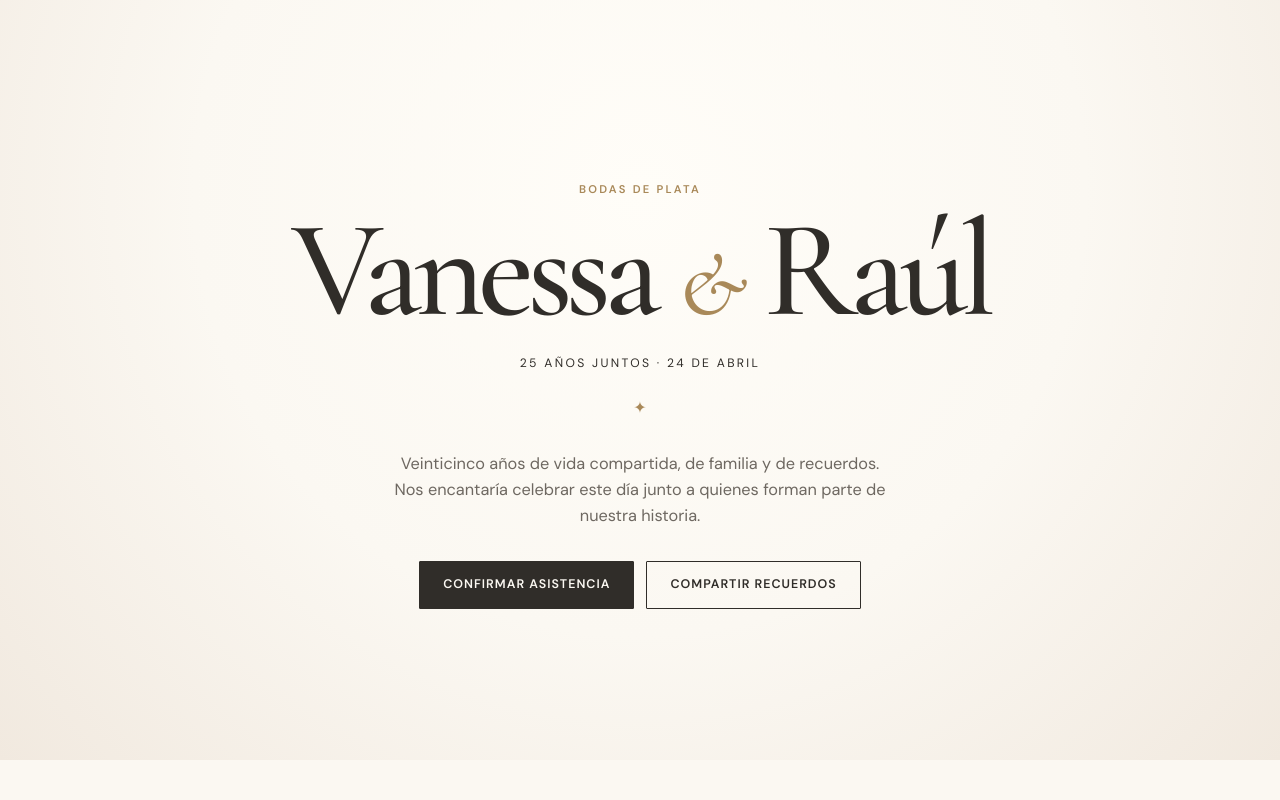
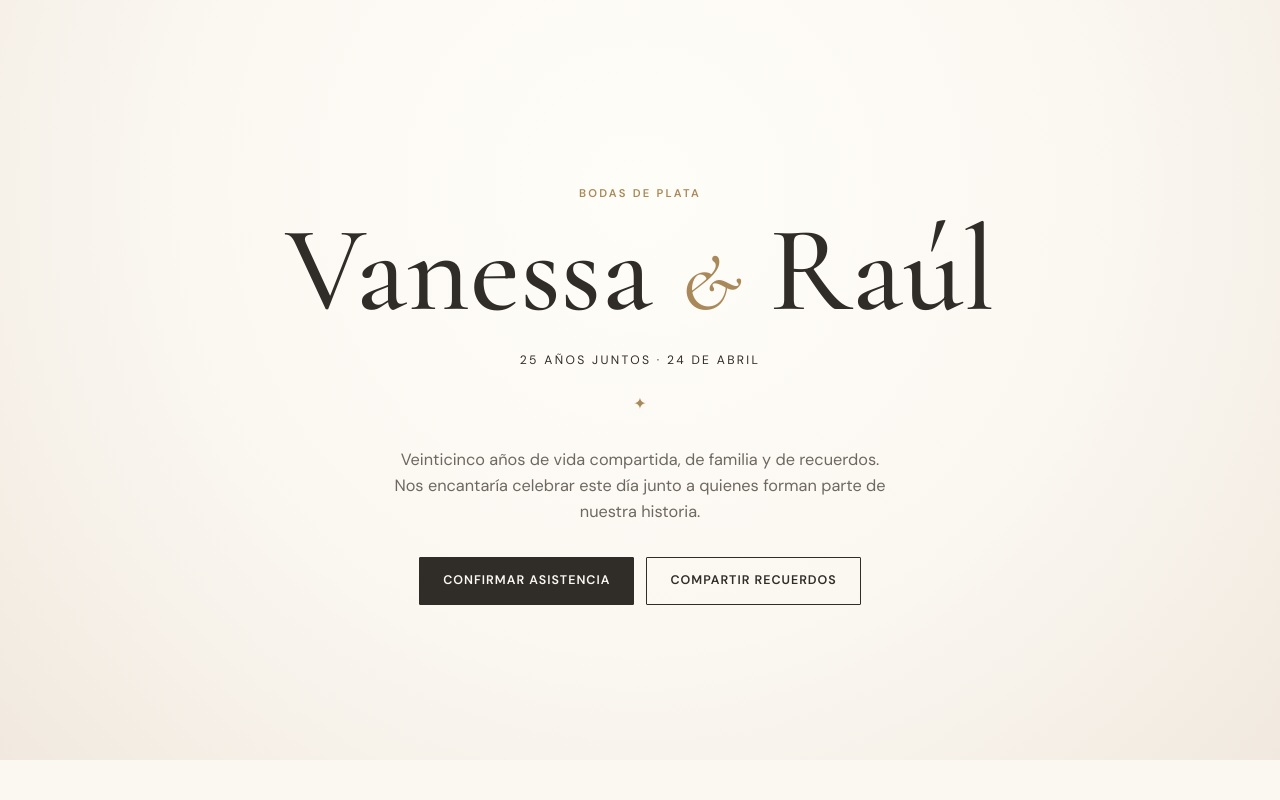
Before and after one commit to joseluistemprado-dotcom/SaveTheDate, a website: page public/index.html in a window 1280 px wide. Shown: the top 800 px of the page. Drawn offline with nearby package versions, Linux system fonts and the light colour scheme; no server answers.

Commit message:
Adjust CSS for layout and typography improvements

```diff
--- a/public/styles.css
+++ b/public/styles.css
@@ -13,15 +13,18 @@
 
 html{
   scroll-behavior:smooth;
+  overflow-x:hidden;
 }
 
 body{
+  width:100%;
   margin:0;
   background:var(--paper);
   color:var(--ink);
   font-family:'DM Sans',sans-serif;
   font-size:16px;
   line-height:1.6;
+  overflow-x:hidden;
 }
 
 .wrap{
@@ -36,6 +39,7 @@
 /* HERO */
 
 .hero{
+  width:100%;
   text-align:center;
   min-height:min(760px,100svh);
   padding:15vh 24px 90px;
@@ -68,10 +72,12 @@
 }
 
 .hero h1{
-  font-size:clamp(4.2rem,11vw,8.6rem);
-  line-height:.78;
-  letter-spacing:-.055em;
+  max-width:calc(100vw - 32px);
+  font-size:clamp(3.7rem,10vw,7.6rem);
+  line-height:.82;
+  letter-spacing:0;
   margin:0;
+  overflow-wrap:break-word;
 }
 
 .hero h1 i{
@@ -437,9 +443,11 @@
   }
 
   .hero h1{
-    font-size:4.4rem;
+    font-size:3.6rem;
   }
-  .album-section {
+}
+
+.album-section {
   padding: 80px 0;
   text-align: center;
 }
@@ -518,4 +526,3 @@
     gap: 10px;
   }
 }
-}
```
